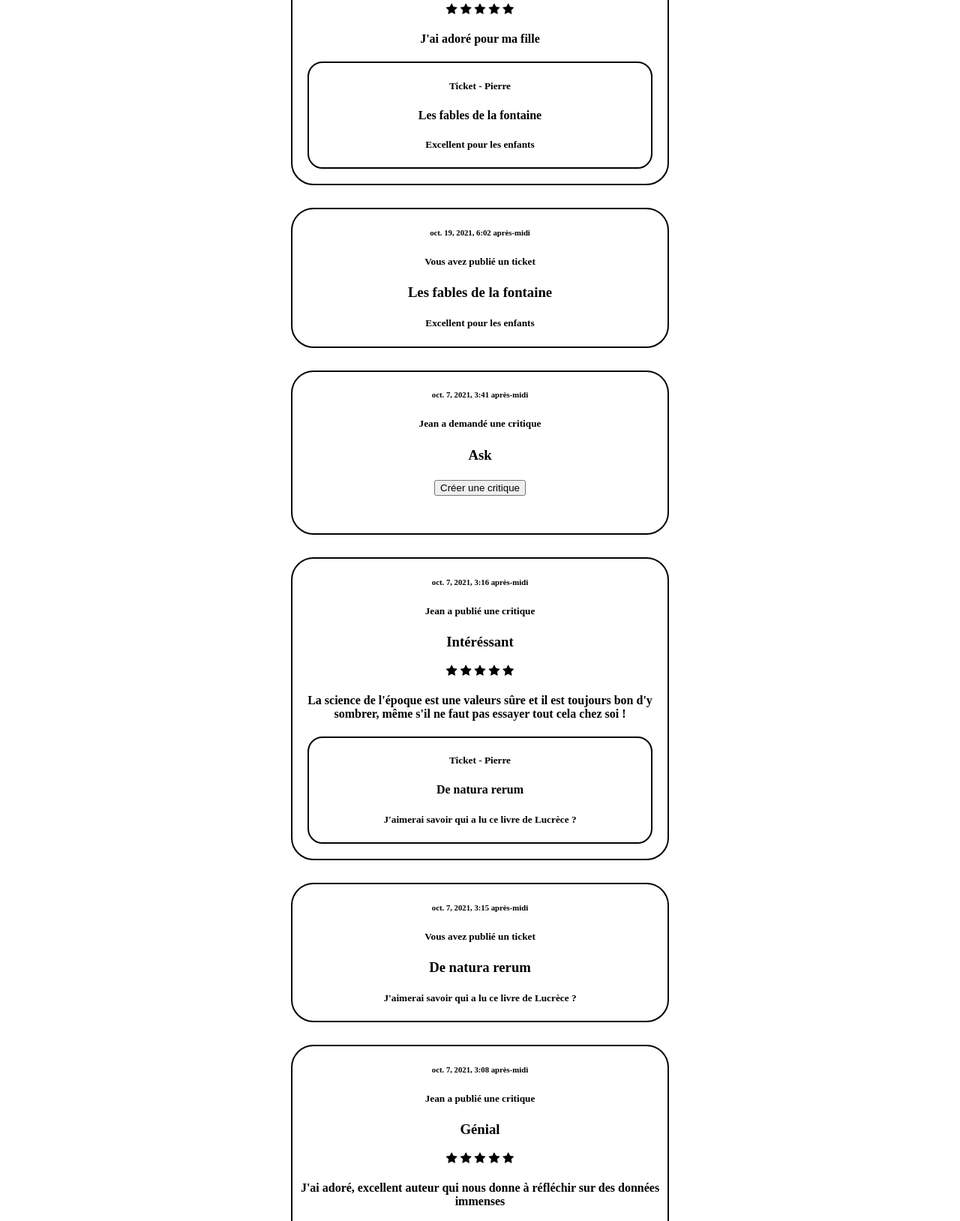
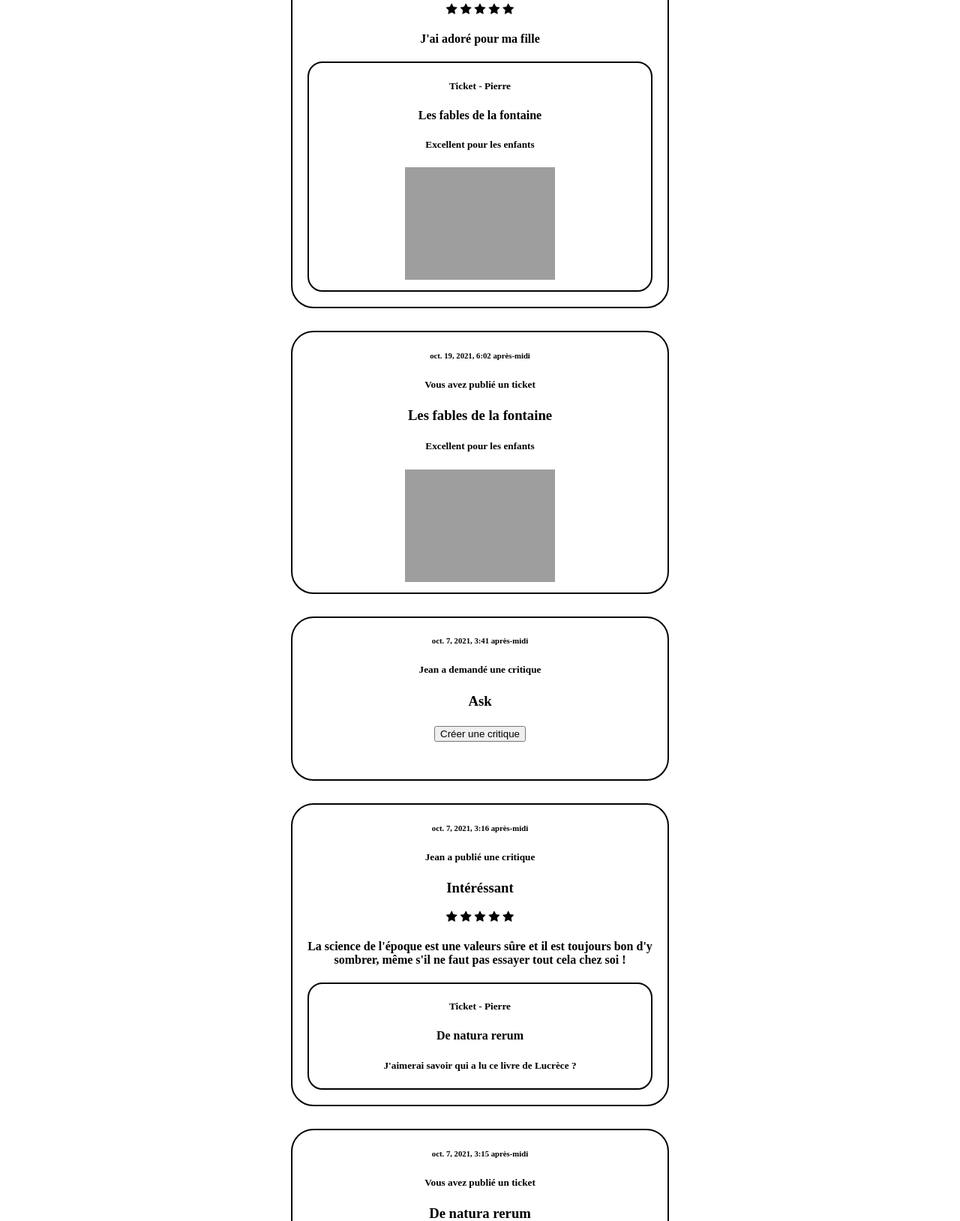
Before and after one commit to Pierre12412/LITReview, a Django app: page /home/ in a window 1280 px wide. Shown: the part 320-1948 px from the top of the page at 75% size. Run offline with Django 3.2, Linux system fonts and the light colour scheme; a user stored in the database is signed in; data comes from the database, SQL or seed files in the repository; both versions use the stored data as it was after the commit; grey boxes are pictures that could not be loaded.

Commit message:
added images to templates

```diff
--- a/src/posts/static/css/review_create.css
+++ b/src/posts/static/css/review_create.css
@@ -39,3 +39,9 @@ article
     display : flex;
     flex-direction : column;
 }
+
+.image
+{
+    width:200px;
+    margin-bottom:10px;
+}
--- a/src/posts/static/css/style_ticket_list.css
+++ b/src/posts/static/css/style_ticket_list.css
@@ -38,3 +38,9 @@
     border-radius : 20px;
     margin : 20px;
 }
+
+.image
+{
+width:200px;
+margin-bottom:10px;
+}
--- a/src/posts/templates/posts/review_create.html
+++ b/src/posts/templates/posts/review_create.html
@@ -21,6 +21,9 @@
             <h5>{{ ticket.user }} a demandé une critique</h5>
             <h3>{{ ticket.title}}</h3>
             <h5>{{ ticket.description }}</h5>
+            {% if ticket.image %}
+                <img src="{{ticket.image.url}}" class="image">
+            {% endif %}
             {% endif %}
         </article>
         {% else %}
--- a/src/posts/templates/posts/ticket_list.html
+++ b/src/posts/templates/posts/ticket_list.html
@@ -38,6 +38,9 @@
                     <h5>Ticket - {{post.ticket.username}}</h5>
                     <h4>{{post.ticket.title}}</h4>
                     <h5>{{post.ticket.description}}</h5>
+                    {% if post.ticket.image %}
+                        <img src="{{post.ticket.image.url}}" class="image">
+                    {% endif %}
                 </div>
             </div>
         {% else %}
@@ -48,10 +51,16 @@
                         <h5>Vous avez publié un ticket</h5>
                         <h3>{{ post.title}}</h3>
                         <h5>{{ post.description }}</h5>
+                        {% if post.image %}
+                        <img src="{{post.image.url}}" class="image">
+                        {% endif %}
                         {% else %}
                         <h5>{{ post.user }} a demandé une critique</h5>
                         <h3>{{ post.title}}</h3>
                         <h5>{{ post.description }}</h5>
+                        {% if post.image %}
+                        <img src="{{post.image.url}}" class="image">
+                        {% endif %}
                         {% if post.already != True %}
                         <form action="/create_review/{{post.id}}" class="button_critic">
                           <input type="submit" value="Créer une critique">
--- a/src/posts/urls.py
+++ b/src/posts/urls.py
@@ -33,6 +33,4 @@ urlpatterns = [
          name='delete'),
      url(r'^posts/review/delete/(?P<id>\d+)/$', views.delete_review,
          name='delete')
-]
-if settings.DEBUG:
-    urlpatterns += static(settings.MEDIA_URL, document_root=settings.MEDIA_ROOT)
+     ] + static(settings.MEDIA_URL, document_root=settings.MEDIA_ROOT)
--- a/src/posts/views.py
+++ b/src/posts/views.py
@@ -3,6 +3,7 @@ from django.contrib.auth.models import User
 from django.db.models import Q
 from django.http import HttpResponseRedirect
 from django.shortcuts import get_object_or_404, render
+from django.utils.datastructures import MultiValueDictKeyError
 
 from django.views.generic import ListView, CreateView
 from posts.forms import BookArticle, ReviewForm
@@ -166,13 +167,17 @@ def update_post(request, ticket):
     ticket_instance = Ticket.objects.filter(
         id=ticket)[0]
     form = BookArticle(initial={"title": ticket_instance.title,
-                                "description": ticket_instance.description})
+                                "description": ticket_instance.description,
+                                "image": ticket_instance.image})
     if request.method == 'POST':
         forms = BookArticle(request.POST)
         ticket0 = forms.save(commit=False)
         ticket_instance.title = ticket0.title
         ticket_instance.description = ticket0.description
-        ticket_instance.image = ticket0.image
+        try:
+            ticket_instance.image = request.FILES['image']
+        except MultiValueDictKeyError:
+            ticket_instance.image = ticket_instance.image
         ticket_instance.save()
         return HttpResponseRedirect('/posts')
     return render(request, "posts/ticket_create.html", {"form": form})
```
Also changed, not shown: src/posts/templates/posts/mypost.html (+7 -0 lines), src/db.sqlite3.
